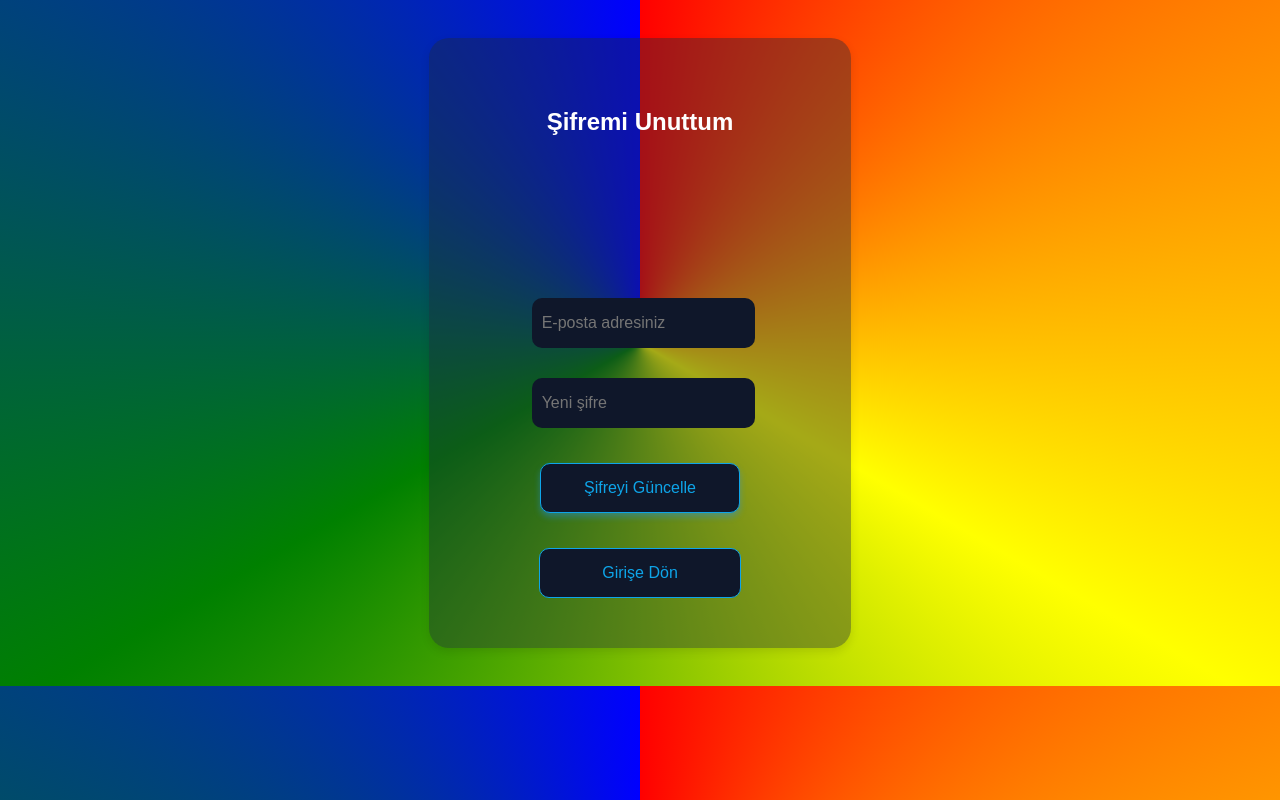
After one commit to YigitTalhaGurbuz123/HTML-DEVRE-TANIMLAYICI, a Flask app: page /forgot_password in a window 1280 px wide. The commit adds this page. Run offline with Flask 3, Linux system fonts and the light colour scheme.

Commit message:
şifreyi unuttum eklendi

```diff
--- a/main.py
+++ b/main.py
@@ -64,6 +64,7 @@ def reg():
     else:
         return render_template('registration.html')
 
+
 # Not defteri sayfası (giriş zorunlu)
 @app.route('/not_defteri')
 def not_defteri():
@@ -120,6 +121,26 @@ def not_defteri2():
     else:
         return redirect('/login')
 
+@app.route('/forgot_password', methods=['GET', 'POST'])
+def forgot_password():
+    error = ''
+    success = ''
+
+    if request.method == 'POST':
+        email = request.form['email']
+        new_password = request.form['new_password']
+
+        user = User.query.filter_by(login=email).first()
+
+        if user:
+            user.password = new_password
+            db.session.commit()
+            success = 'Şifreniz başarıyla güncellendi. Giriş yapabilirsiniz.'
+        else:
+            error = 'Bu e-posta adresiyle kayıtlı bir kullanıcı bulunamadı.'
+
+    return render_template('forgot_password.html', error=error, success=success)
+
 # Hakkında sayfası (1. proje)
 @app.route('/hakkinda')
 def hakkinda():
--- /dev/null
+++ b/templates/forgot_password.html
@@ -0,0 +1,26 @@
+<!DOCTYPE html>
+<html lang="tr">
+<head>
+    <meta charset="UTF-8">
+    <title>Şifre Sıfırla</title>
+    <link rel="stylesheet" href="../static/css/style.css">
+</head>
+<body>
+    <main class="main-login">
+        <form action="{{ url_for('forgot_password') }}" method="POST" class="login">
+            <h2>Şifremi Unuttum</h2>
+            <p class="error">{{ error }}</p>
+            <p class="success">{{ success }}</p>
+
+            <label for="email">
+                <input class="form__input" type="email" name="email" id="email" placeholder="E-posta adresiniz" required>
+            </label>
+            <label for="new_password">
+                <input class="form__input" type="password" name="new_password" id="new_password" placeholder="Yeni şifre" required>
+            </label>
+            <button class="form__button">Şifreyi Güncelle</button>
+            <a href="/login" class="form__button reg__link">Girişe Dön</a>
+        </form>
+    </main>
+</body>
+</html>
--- a/templates/login.html
+++ b/templates/login.html
@@ -28,6 +28,7 @@
             <!--  -->
                 <button class="form__button">Giriş</button>
                 <a href="/reg" class="form__button reg__link">Kayıt</a>
+                <a href="/forgot_password" class="form__button reg__link">Şifremi Unuttum</a>
                 <button type="button" onclick="window.location.href='{{ url_for('home') }}'">Ana Sayfaya dön</button>
         </form>
         {% endblock %}
```
Also changed, not shown: instance/diary.db.
